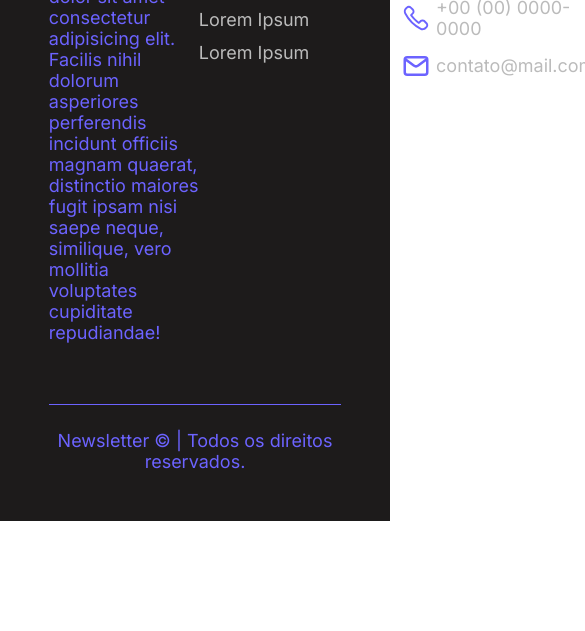
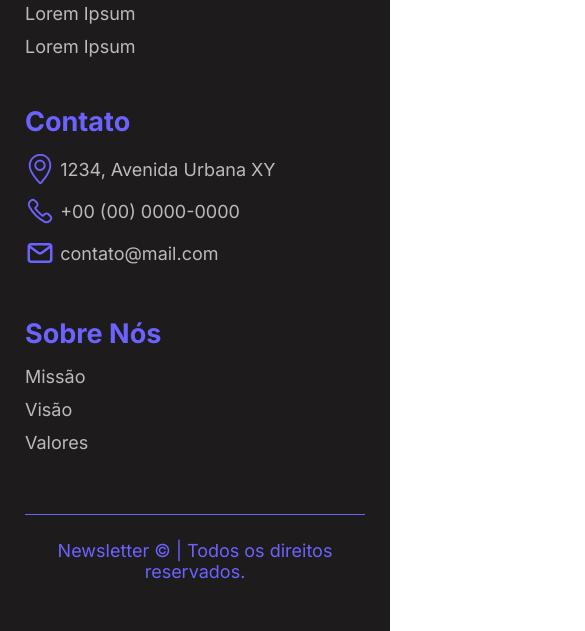
Before and after one commit to BrenoDev00/Newsletter, a plain HTML site: page ASSETS/index.html in a window 390 px wide. Shown: the part 1204-1835 px from the top of the page, 585 px wide, since content can reach past the window. Before the commit the page ends 1725 px from the top, so only its background shows below. Drawn offline with Linux system fonts and the light colour scheme.

Commit message:
Desenvolvimento de rodapé da página responsivo

```diff
--- a/ASSETS/CSS/main_mobile.css
+++ b/ASSETS/CSS/main_mobile.css
@@ -1,4 +1,5 @@
 @media (max-width: 480px) {
+  /* Conteúdo Principal */
   .main-content h1 {
     padding: 3rem;
   }
@@ -7,7 +8,7 @@
     display: none;
   }
 
-  .container {
+  .container-main-content {
     padding: 0;
   }
 
@@ -20,4 +21,19 @@
   .input-email {
     width: 28rem;
   }
+
+  /* Rodapé */
+  .container-footer {
+    padding: 4.88rem 2.5rem;
+  }
+
+  .container-slogan-and-informations {
+    flex-flow: column;
+  }
+
+  .container-informations-footer {
+    margin-top: 3.12rem;
+    flex-flow: column;
+    gap: 4.88rem;
+  }
 }
```
